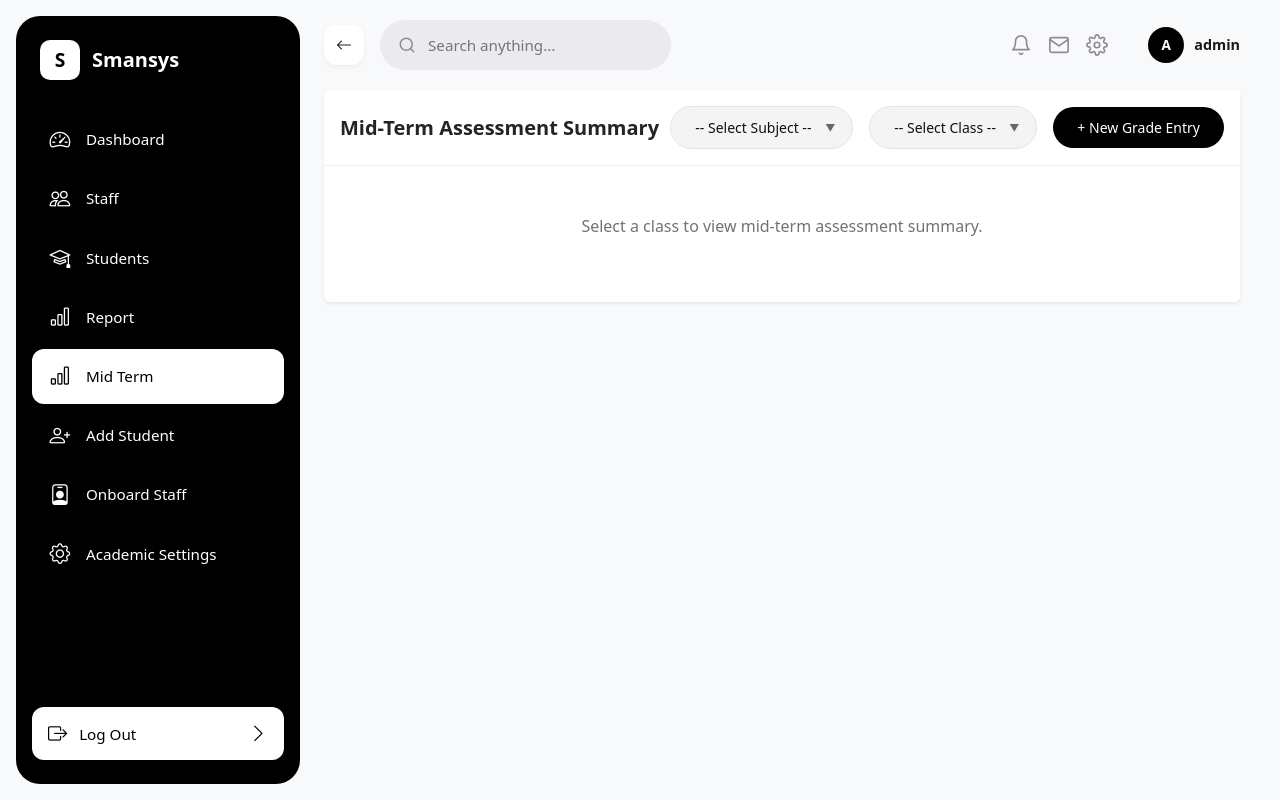
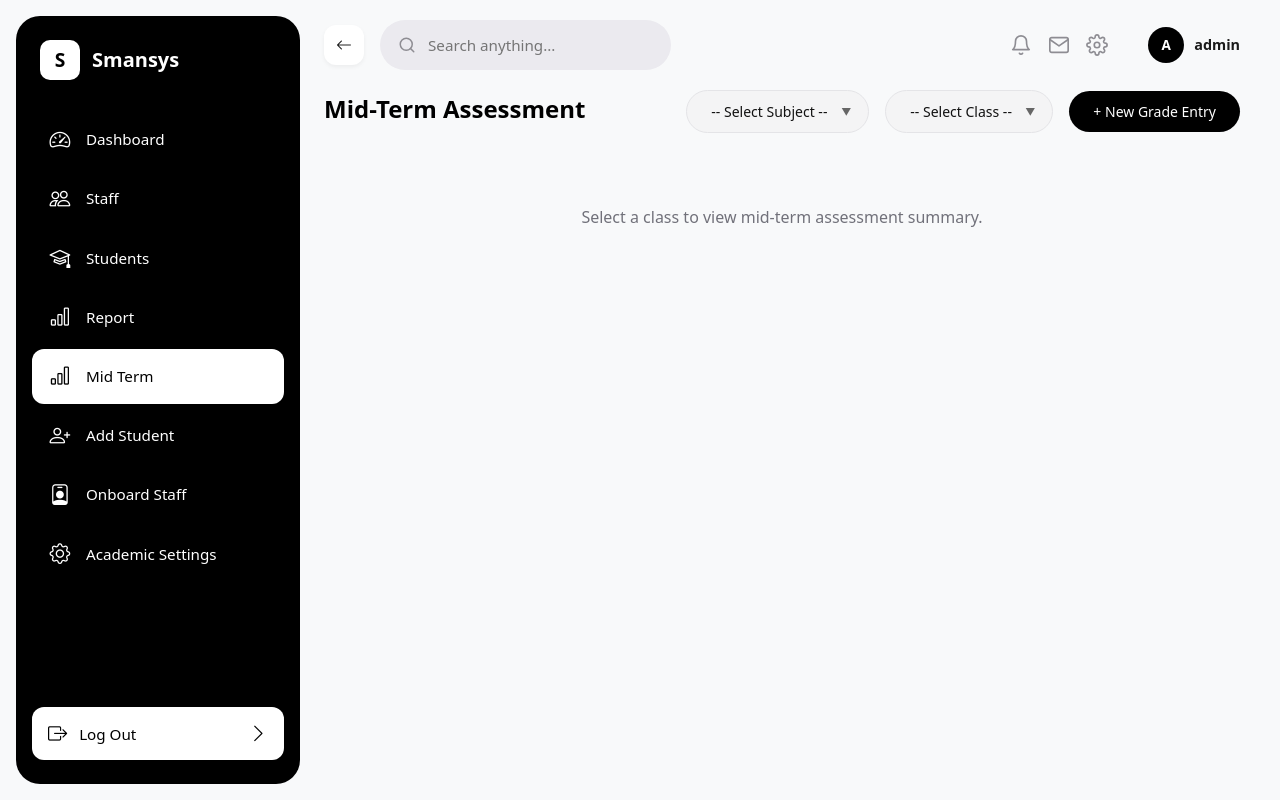
Before and after one commit to xluljoey/School-Management-System, a Django app: page /midterm/ in a window 1280 px wide. Run offline with Django 5.2, Linux system fonts and the light colour scheme; a user stored in the database is signed in; data comes from the database, SQL or seed files in the repository; some libraries are stand-ins or nearby versions.

Commit message:
refactor(midterm): force assigned subjects from StaffClassSubject, capsule selectors, unified row layout, sticky FAB button
- Populate assigned_subjects via direct StaffClassSubject join (distinct),
  independent of score records, fixing empty selector dropdowns
- Flatten template layout to match student_list/staff_list flex header pattern
- Apply consistent capsule styling to all selectors (border-radius: 50px, bg #f4f4f5)
- Unify student row flex wrapper (avatar + name + admission number) with global lists
- Render clean gray em-dash for missing mid-term scores
- Show Edit FAB whenever a class is selected (not just when records exist)
- Update compile_midterm_grades class selector to match capsule style

```diff
--- a/sis/templates/sis/midterm_summary.html
+++ b/sis/templates/sis/midterm_summary.html
@@ -3,15 +3,14 @@
 {% block title %}Mid-Term Assessment Summary{% endblock %}
 
 {% block content %}
-<div class="card shadow-sm border-0">
-    <div class="card-header bg-white py-3 d-flex justify-content-between align-items-center" style="border-bottom: 1px solid #f0f0f0;">
+<div class="d-flex justify-content-between align-items-center mb-4" style="flex-wrap: wrap; gap: 12px;">
     <div>
-            <h5 class="mb-0 fw-bold text-dark">Mid-Term Assessment Summary</h5>
-            <small class="text-muted">
+        <h4 class="fw-bold mb-1" style="color: #000000;">Mid-Term Assessment</h4>
+        <span style="color: #8E8D93; font-size: 0.85rem;">
             {% if classroom %}Class: <strong>{{ classroom.class_name }}</strong>{% endif %}
-            </small>
+        </span>
     </div>
-        <div class="d-flex align-items-center gap-3 justify-content-end">
+    <div class="d-flex align-items-center gap-3 justify-content-end" style="flex-wrap: wrap;">
         <div style="position: relative;">
             <select name="subject_id" onchange="var base='{% url 'midterm_summary' %}?class_id={{ selected_class_id }}';window.location.href=this.value?base+'&subject_id='+this.value:base"
                     style="appearance: none; -webkit-appearance: none; -moz-appearance: none;
@@ -60,29 +59,29 @@
         </a>
     </div>
 </div>
-    <div class="card-body p-0">
+
 {% if not classroom %}
 <div class="text-center py-5" style="color: #71717a;">
     <p>Select a class to view mid-term assessment summary.</p>
 </div>
 {% elif not has_records %}
-        <div class="alert alert-warning m-3" role="alert">
-            No mid-term records found for this class yet.
+<div class="text-center py-5" style="color: #71717a;">
+    <p>No mid-term records found for this class yet.</p>
 </div>
 {% else %}
-        <div class="table-responsive px-0">
-            <table class="table mb-0 align-middle" style="border-collapse: separate; border-spacing: 0;">
+<div class="table-responsive">
+    <table class="table table-hover align-middle" style="border-collapse: separate; border-spacing: 0;">
         <thead>
-                    <tr style="border-bottom: 2px solid #e4e4e7;">
-                        <th class="ps-4 py-3 text-muted small fw-semibold text-uppercase" style="letter-spacing: 0.5px; width: 70px;">Rank</th>
-                        <th class="py-3 text-muted small fw-semibold text-uppercase" style="letter-spacing: 0.5px;">Student</th>
-                        <th class="py-3 text-muted small fw-semibold text-uppercase text-end" style="letter-spacing: 0.5px; width: 120px;">Mid-Term Score</th>
+            <tr style="color: #8E8D93; font-size: 0.75rem; font-weight: 600; text-transform: uppercase; letter-spacing: 0.5px;">
+                <th style="padding: 12px 16px; border-bottom: 2px solid #e4e4e7; width: 70px;">Rank</th>
+                <th style="padding: 12px 16px; border-bottom: 2px solid #e4e4e7;">Student</th>
+                <th style="padding: 12px 16px; border-bottom: 2px solid #e4e4e7; text-align: right; width: 160px;">Mid-Term Score</th>
             </tr>
         </thead>
         <tbody>
             {% for row in report_data %}
-                    <tr style="border-bottom: 1px solid #f0f0f0; transition: background-color 0.15s;" onmouseover="this.style.backgroundColor='#fafafa'" onmouseout="this.style.backgroundColor='transparent'">
-                        <td class="ps-4 py-3">
+            <tr style="transition: background 0.15s;">
+                <td style="padding: 14px 16px; border-bottom: 1px solid #f5f5f5;">
                     {% with rank=row.rank %}
                     {% if rank == 1 %}
                     <span style="background-color: #e0f2fe; color: #0369a1; padding: 4px 12px; border-radius: 50px; font-weight: 600; font-size: 13px;">#1</span>
@@ -95,32 +94,28 @@
                     {% endif %}
                     {% endwith %}
                 </td>
-                        <td class="py-3">
-                            <div class="d-flex align-items-center gap-3">
+                <td style="padding: 14px 16px; border-bottom: 1px solid #f5f5f5;">
+                    <div style="display: flex; align-items: center; gap: 12px;">
                         {% if row.student.profile_picture %}
                         <img src="{{ row.student.profile_picture.url }}" alt="" style="width: 36px; height: 36px; border-radius: 50%; object-fit: cover;">
                         {% else %}
-                                <div style="width: 36px; height: 36px; border-radius: 50%; background-color: #111; color: #fff; display: flex; align-items: center; justify-content: center; font-weight: bold; font-size: 14px; flex-shrink: 0;">
-                                    {{ row.student.first_name|first }}
-                                </div>
+                        <span style="width: 36px; height: 36px; border-radius: 50%; background-color: #000000; color: #ffffff; display: flex; align-items: center; justify-content: center; font-weight: 700; font-size: 0.85rem; flex-shrink: 0;">{{ row.student.first_name|first|upper }}</span>
                         {% endif %}
                         <div>
-                                    <div style="font-weight: 600; color: #111; font-size: 14px;">{{ row.student.first_name }} {{ row.student.last_name }}</div>
-                                    <div style="font-size: 12px; color: #71717a;">{{ row.student.admission_number }}</div>
+                            <div style="font-weight: 600; color: #000000; font-size: 0.9rem;">{{ row.student.first_name }} {{ row.student.last_name }}</div>
+                            <div style="color: #8E8D93; font-size: 0.8rem;">{{ row.student.admission_number }}</div>
                         </div>
                     </div>
                 </td>
-                        <td class="py-3 text-end" style="font-weight: 600; color: #18181b; font-size: 14px;">{{ row.midterm_score|default:"—" }}</td>
+                <td style="padding: 14px 16px; border-bottom: 1px solid #f5f5f5; text-align: right; font-weight: 600; color: #18181b; font-size: 14px;">{{ row.midterm_score|default:"—" }}</td>
             </tr>
             {% endfor %}
         </tbody>
     </table>
 </div>
 {% endif %}
-    </div>
-</div>
 
-{% if has_records %}
+{% if classroom %}
 <div style="position: fixed; bottom: 40px; right: 40px; z-index: 1050;">
     <a href="{% url 'compile_midterm_grades' %}?class_id={{ selected_class_id }}{% if current_subject_id %}&subject_id={{ current_subject_id }}{% endif %}"
        class="btn-capsule shadow-lg d-inline-flex align-items-center gap-2"
--- a/sis/views.py
+++ b/sis/views.py
@@ -763,10 +763,8 @@ def midterm_summary_view(request):
     selected_class_id = request.GET.get('class_id')
     current_subject_id = request.GET.get('subject_id')
 
-    # Validate class_id parameter
     if selected_class_id and not selected_class_id.isdigit():
         selected_class_id = None
-
     if current_subject_id and not current_subject_id.isdigit():
         current_subject_id = None
 
@@ -774,7 +772,7 @@ def midterm_summary_view(request):
 
     classroom = None
     students = Student.objects.none()
-    assigned_subjects = []
+    assigned_subjects = Subject.objects.none()
     report_data = []
     has_records = False
 
@@ -782,13 +780,14 @@ def midterm_summary_view(request):
         classroom = get_object_or_404(ClassRoom, pk=selected_class_id)
 
         if request.user.is_superuser:
-            assigned_subjects = Subject.objects.filter(staffclasssubject__classroom_id=selected_class_id).distinct()
+            assigned_subjects = Subject.objects.filter(
+                staffclasssubject__classroom_id=selected_class_id
+            ).distinct()
         elif staff_profile:
-            assigned_subject_ids = StaffClassSubject.objects.filter(
-                staff=staff_profile,
-                classroom_id=selected_class_id
-            ).values_list('subject_id', flat=True).distinct()
-            assigned_subjects = Subject.objects.filter(id__in=assigned_subject_ids) if assigned_subject_ids else Subject.objects.none()
+            assigned_subjects = Subject.objects.filter(
+                staffclasssubject__staff=staff_profile,
+                staffclasssubject__classroom_id=selected_class_id
+            ).distinct()
 
         students = Student.objects.filter(enrollments__classroom=classroom).distinct()
 
@@ -804,26 +803,29 @@ def midterm_summary_view(request):
             if current_subject_id:
                 records = records.filter(subject_id=current_subject_id)
 
-            # Filter by staff's assigned subjects if not superuser
-            if not request.user.is_superuser and staff_profile:
-                assigned_subject_ids = StaffClassSubject.objects.filter(
-                    staff=staff_profile,
-                    classroom=classroom
-                ).values_list('subject_id', flat=True).distinct()
-                records = records.filter(subject_id__in=assigned_subject_ids)
-
             first_record = records.first()
+            midterm_score = (
+                f"{first_record.midterm_score:.1f}"
+                if first_record and first_record.midterm_score is not None
+                else None
+            )
+            total = sum(
+                r.midterm_score for r in records if r.midterm_score is not None
+            )
             row = {
                 'student': student,
-                'records': records,
-                'midterm_score': f"{first_record.midterm_score:.1f}" if first_record and first_record.midterm_score is not None else None,
-                'total': sum(r.midterm_score for r in records if r.midterm_score is not None),
+                'midterm_score': midterm_score,
+                'total': total,
             }
             report_data.append(row)
 
-        has_records = any(row['records'].exists() for row in report_data)
-        report_data = sorted(report_data, key=lambda x: x['total'], reverse=True)
-
+        has_records = bool(
+            report_data and any(
+                row['midterm_score'] is not None or row['total'] > 0
+                for row in report_data
+            )
+        )
+        report_data.sort(key=lambda x: x['total'], reverse=True)
         for idx, row in enumerate(report_data):
             row['rank'] = idx + 1
 
@@ -837,7 +839,11 @@ def midterm_summary_view(request):
         'classroom': classroom,
         'selected_class_id': selected_class_id,
         'assigned_subjects': assigned_subjects,
-        'current_subject_id': int(current_subject_id) if current_subject_id and current_subject_id.isdigit() else None,
+        'current_subject_id': (
+            int(current_subject_id)
+            if current_subject_id and current_subject_id.isdigit()
+            else None
+        ),
         'students': students,
         'report_data': report_data,
         'has_records': has_records,
```
Also changed, not shown: sis/templates/sis/compile_midterm_grades.html (+13 -6 lines). Lines whose indentation alone changed are shown as unchanged.
